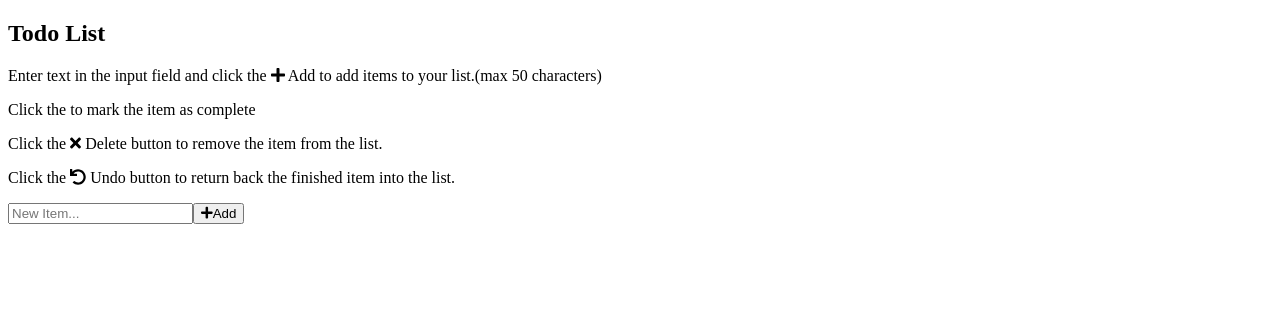
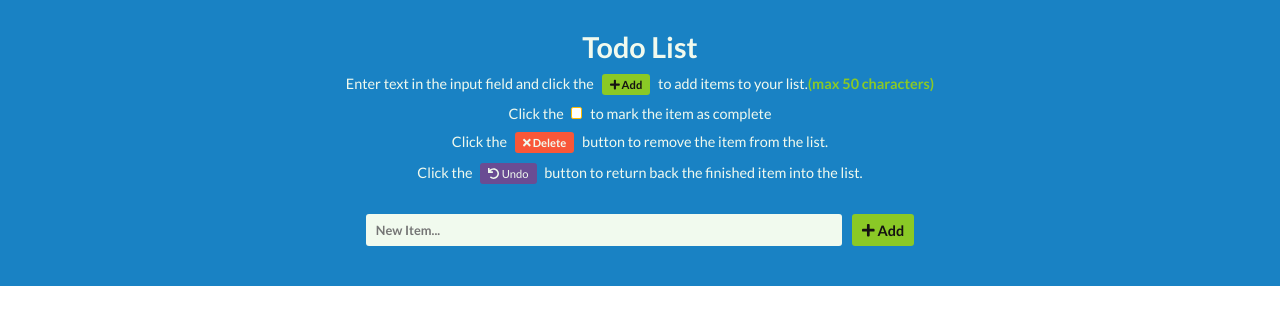
Before and after one commit to RapRy/workshopReact, a React (Create React App) app in the folder reactSandbox/todolist/: page / in a window 1280 px wide. Shown: the top 324 px of the page. Built offline with nearby package versions, Linux system fonts and the light colour scheme.

Commit message:
test error msg

```diff
--- a/reactSandbox/todolist/src/App.js
+++ b/reactSandbox/todolist/src/App.js
@@ -1,18 +1,53 @@
 import React from 'react';
 import axios from 'axios';
+import './style.css';
 
 import Instructions from './components/Instructions';
 import AddInput from './components/AddInput';
 
+import { FontAwesomeIcon } from '@fortawesome/react-fontawesome';
+import { faExclamationCircle } from '@fortawesome/free-solid-svg-icons'
+
 class App extends React.Component{
+    state = {
+        inputValue: "",
+        errorMsg: ""
+    }
+
+    getInputValue = () => {
+        const addItemInput = document.getElementById('addItemInput');
+        if(addItemInput.value == "" || addItemInput.value == null){
+            this.setState({errorMsg: "Field is empty!"})
+        }else if(addItemInput.value.length > 50){
+            this.setState({errorMsg: "Must be atleast 50 characters only!"})
+        }else{
+            this.setState({
+                inputValue: addItemInput.value,
+                errorMsg: ""
+            })
+        }
+    }
+
+    testError = () => {
+        if(this.state.errorMsg != ""){
+            return( <div className="errorMsg">
+                        <p className="error">
+                            {<FontAwesomeIcon icon={faExclamationCircle} />}
+                            <span>{this.state.errorMsg}</span>
+                        </p>
+                    </div>)
+        }
+    }
+
     render(){
         return(
             <main className="mainContainer">
                 <section className="createContainer">
                     <div className="addListContainer">
                         <Instructions />
-                        <AddInput />
+                        <AddInput getValue={this.getInputValue}/>
                     </div>
+                    {this.testError()}
                 </section>
             </main>
         )
--- a/reactSandbox/todolist/src/components/AddInput.js
+++ b/reactSandbox/todolist/src/components/AddInput.js
@@ -4,11 +4,12 @@ import { FontAwesomeIcon } from '@fortawesome/react-fontawesome';
 import { faPlus } from '@fortawesome/free-solid-svg-icons'
 
 class AddInput extends React.Component{
+
     render(){
         return(
             <form id="addForm">
                 <input type="text" name="newItem" placeholder="New Item..." id="addItemInput"/>
-                <button type="button" className="addItemBtn" id="addItemBtn" name="add">
+                <button type="button" className="addItemBtn" id="addItemBtn" name="add" onClick={this.props.getValue} >
                     <FontAwesomeIcon icon={faPlus} />
                     <span>Add</span>
                 </button>
--- /dev/null
+++ b/reactSandbox/todolist/src/style.css
@@ -0,0 +1,119 @@
+@import url('https://fonts.googleapis.com/css?family=Lato:400,700&display=swap');
+:root{
+    --purple: #6a4c93;
+    --red: #f95738;
+    --blue: #1982c4;
+    --yellow: #ffbb00;
+    --green: #8ac926;
+    --offwhite: #f1faee;
+    --black: rgb(20, 18, 18);
+    --skyBlue: #e0fbfc;
+    --paleBlue: rgb(199, 223, 230);
+    --gray: rgb(94, 92, 92);
+    --gray2: rgb(248, 247, 247);
+    --animation-duration: 500ms;
+}
+*{
+    margin:0;
+    padding:0;
+    border: 0;
+    box-sizing: border-box;
+    font-family: 'Lato', sans-serif;
+}
+.createContainer{
+    display: flex;
+    flex-direction: column;
+    align-items: center;
+    background:var(--blue);
+    padding:30px 0;
+}
+.addListContainer, .errorMsg{max-width: 70%;}
+.addListContainer h1, .addListContainer p{padding-bottom:10px;}
+.addListContainer h1{
+    text-align: center;
+    color: var(--offwhite);
+    font-weight:700;
+    font-size:1.8rem;
+}
+.addListContainer p{
+    font-size: .9rem;
+    color:var(--offwhite);
+    text-align: center;
+}
+.addListContainer p .plusIcon, .addListContainer p .xIcon, .addListContainer p .checkboxIcon, .maxChar{font-weight: 700;}
+.addListContainer p .maxChar{color:var(--green);}
+.addListContainer p .plusIcon{
+    display:inline-block;
+    background:var(--green);
+    border-radius:3px;
+    padding:4px 8px;
+    color:var(--black);
+    font-size: .7rem;
+    margin:0 5px;
+}
+.addListContainer p .xIcon{
+    display:inline-block;
+    background:var(--red);
+    color:var(--offwhite);
+    border-radius:3px;
+    padding:4px 8px;
+    font-size: .7rem;
+    margin:0 5px;
+}
+.addListContainer p .undoIcon{
+    display:inline-block;
+    background:var(--purple);
+    color:var(--offwhite);
+    border-radius:3px;
+    padding:4px 8px;
+    font-size: .7rem;
+    margin:0 5px;
+}
+.addListContainer p .checkboxIcon{
+    border:1px solid var(--yellow);
+    width: 11px;
+    height: 12px;
+    background:#fff;
+    border-radius: 2px;
+    display: inline-block;
+    margin:0 5px;
+}
+.addListContainer form{
+    display: grid;
+    grid-template-columns: 1fr auto;
+    grid-gap:10px;
+    padding:20px 20px 10px;
+}
+.addListContainer form input[type="text"]{
+    padding:8px 10px;
+    border-radius:3px;
+    background:var(--offwhite);
+    font-size: .8rem;
+    font-weight: 700;
+}
+.addListContainer form .addItemBtn{
+    background:var(--green);
+    padding:0 10px;
+    border-radius:3px;
+    cursor: pointer;
+}
+.addListContainer form .addItemBtn svg{
+    font-size:.9rem;
+    color:var(--black);
+    font-weight: 700;
+    margin-right:3px;
+}
+.addListContainer form .addItemBtn span{
+    font-size: .9rem;
+    color:var(--black);
+    font-weight: 700;
+}
+.errorMsg .error{
+    font-size:.9rem;
+    font-weight: 700;
+    color:var(--red);
+    text-align: center;
+}
+.errorMsg .error svg{
+    margin-right:5px;
+}
```
